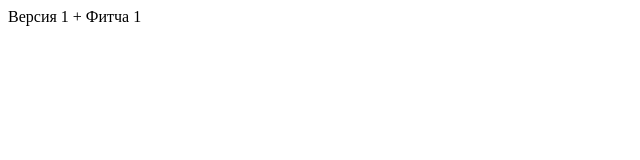
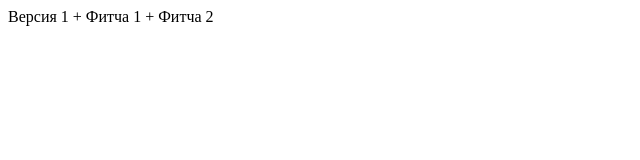
Before and after one commit to Oleg-Puzikov/git-learning1, a plain HTML site: page index.html in a window 1280 px wide. Shown: the full height of the page, 0-640 px from the left. Drawn offline with Linux system fonts and the light colour scheme.

Commit message:
feat: добавить строку3 «+ Фитча 2»

```diff
--- a/index.html
+++ b/index.html
@@ -3,5 +3,6 @@
     <body>
         Версия 1
         + Фитча 1
+        + Фитча 2
     </body>
 </html>
```
